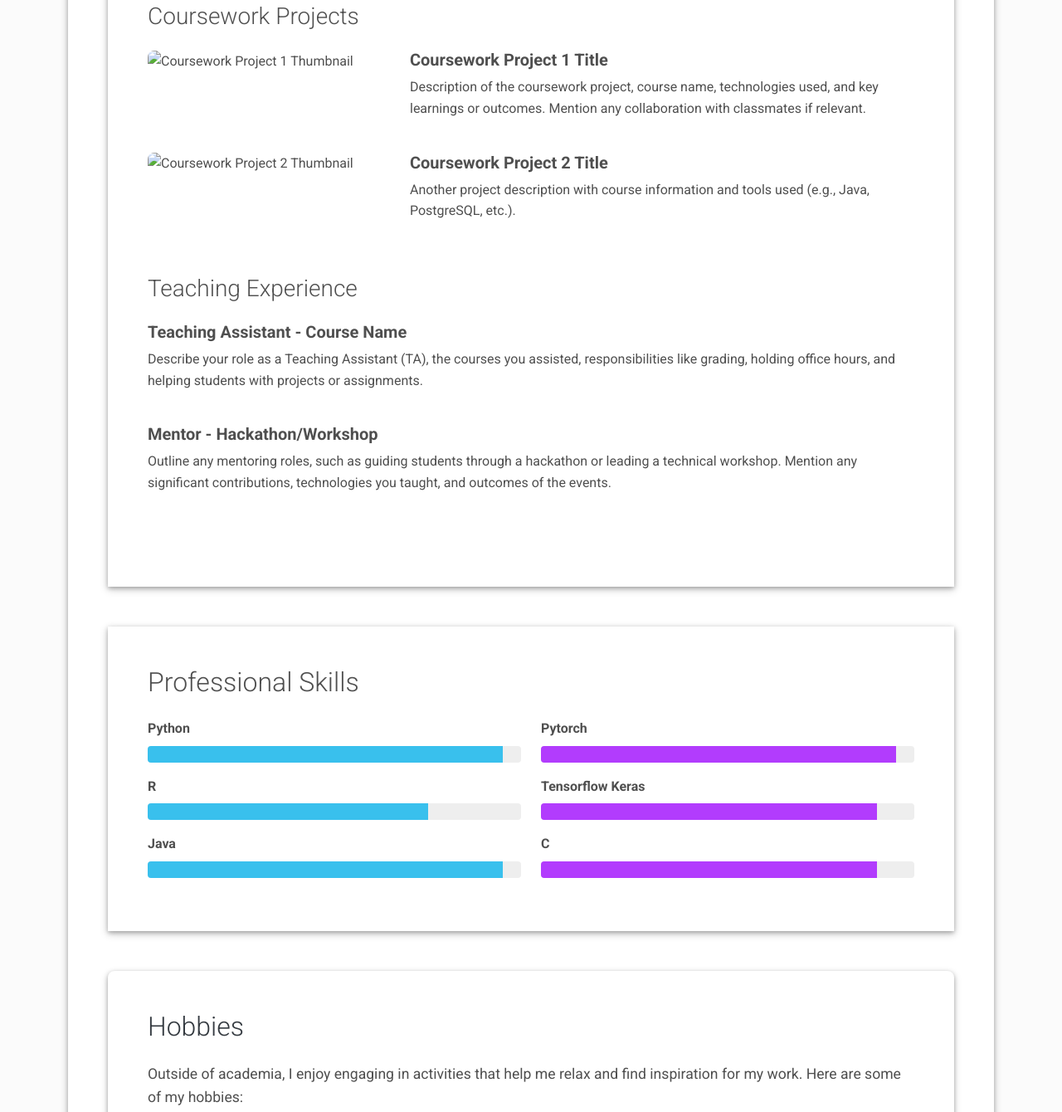
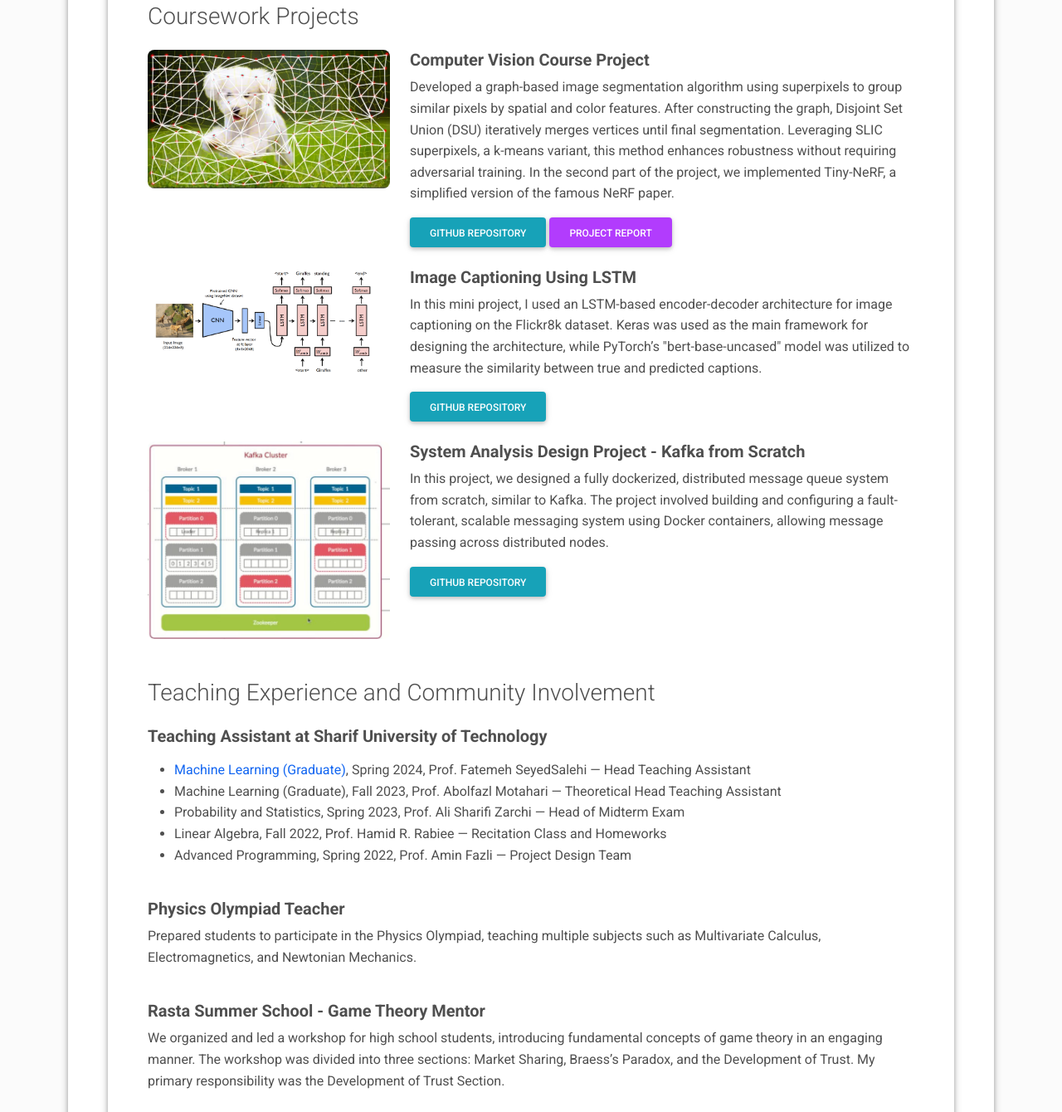
Before and after one commit to hgoli02/hgoli02.github.io, a plain HTML site: page index.html in a window 1280 px wide. Shown: the part 3113-4453 px from the top of the page at 83% size. Drawn offline with Linux system fonts and the light colour scheme.

Commit message:
big update

```diff
--- a/index.html
+++ b/index.html
@@ -220,56 +220,100 @@
     <!-- Add more research projects as needed -->
   </div>
 
-  <!-- Coursework Projects -->
+  <!-- Other Projects -->
   <div class="my-5">
     <h3 class="h3 fw-light mb-4" data-aos="fade-up" data-aos-delay="100">Coursework Projects</h3>
 
   <!-- Coursework Project 1 -->
   <div class="row mb-4" data-aos="fade-up" data-aos-delay="200">
     <div class="col-md-4">
-        <img class="img-fluid" src="images/coursework-project-1.jpg" alt="Coursework Project 1 Thumbnail" loading="lazy" />
+      <img class="img-fluid" src="images/c1.png" alt="Computer Vision Course Project Thumbnail" loading="lazy" />
     </div>
     <div class="col-md-8">
-        <h5 class="fw-bold">Coursework Project 1 Title</h5>
-        <p>Description of the coursework project, course name, technologies used, and key learnings or outcomes. Mention any collaboration with classmates if relevant.</p>
+      <h5 class="fw-bold">Computer Vision Course Project</h5>
+      <p>Developed a graph-based image segmentation algorithm using superpixels to group similar pixels by spatial and color features.
+      After constructing the graph, Disjoint Set Union (DSU) iteratively merges vertices until final segmentation.
+      Leveraging SLIC superpixels, a k-means variant, this method enhances robustness without requiring adversarial training.
+      In the second part of the project, we implemented Tiny-NeRF, a simplified version of the famous NeRF paper.</p>
+
+      <a href="https://github.com/hgoli02/Computer-Vision-Project/tree/master" class="btn btn-primary">GitHub Repository</a>
+      <a href="cv_report.pdf" class="btn btn-secondary">Project Report</a>
     </div>
   </div>
 
-    <!-- Coursework Project 2 -->
   <div class="row mb-4" data-aos="fade-up" data-aos-delay="300">
     <div class="col-md-4">
-        <img class="img-fluid" src="images/coursework-project-2.jpg" alt="Coursework Project 2 Thumbnail" loading="lazy" />
+      <img class="img-fluid" src="images/c2.png" alt="Image Captioning Using LSTM Thumbnail" loading="lazy" />
     </div>
     <div class="col-md-8">
-        <h5 class="fw-bold">Coursework Project 2 Title</h5>
-        <p>Another project description with course information and tools used (e.g., Java, PostgreSQL, etc.).</p>
+      <h5 class="fw-bold">Image Captioning Using LSTM</h5>
+      <p>
+        In this mini project, I used an LSTM-based encoder-decoder architecture for image captioning on the Flickr8k dataset.
+        Keras was used as the main framework for designing the architecture, while PyTorch’s "bert-base-uncased" model was utilized to measure the similarity between true and predicted captions.
+      </p>
+      <a href="https://github.com/hgoli02/Image-Captioning-using-LSTM" class="btn btn-primary">GitHub Repository</a>
+    </div>
+  </div>
+  <!-- System Analysis Design Project - Kafka from Scratch -->
+<div class="row mb-4" data-aos="fade-up" data-aos-delay="400">
+  <div class="col-md-4">
+    <img class="img-fluid" src="images/c3.png" alt="Kafka from Scratch Project Thumbnail" loading="lazy" />
+  </div>
+  <div class="col-md-8">
+    <h5 class="fw-bold">System Analysis Design Project - Kafka from Scratch</h5>
+    <p>
+      In this project, we designed a fully dockerized, distributed message queue system from scratch, similar to Kafka.
+      The project involved building and configuring a fault-tolerant, scalable messaging system using Docker containers, allowing message passing across distributed nodes.
+    </p>
+    <a href="https://github.com/hgoli02/System-Analysis-Design-Project" class="btn btn-primary">GitHub Repository</a>
   </div>
 </div>
 
     <!-- Add more coursework projects as needed -->
   </div>
 
-  <!-- Teaching Experience -->
   <div class="my-5">
-    <h3 class="h3 fw-light mb-4" data-aos="fade-up" data-aos-delay="100">Teaching Experience</h3>
+    <h3 class="h3 fw-light mb-4" data-aos="fade-up" data-aos-delay="100">Teaching Experience and Community Involvement</h3>
 
-    <!-- Teaching Position 1 -->
+    <!-- Teaching Assistant at Sharif University of Technology -->
     <div class="row mb-4" data-aos="fade-up" data-aos-delay="400">
       <div class="col-md-12">
-        <h5 class="fw-bold">Teaching Assistant - Course Name</h5>
-        <p>Describe your role as a Teaching Assistant (TA), the courses you assisted, responsibilities like grading, holding office hours, and helping students with projects or assignments.</p>
+        <h5 class="fw-bold">Teaching Assistant at Sharif University of Technology</h5>
+        <p>
+          <ul>
+            <li><a href="https://sut-ml.github.io/" target="_blank">Machine Learning (Graduate)</a>, Spring 2024, Prof. Fatemeh SeyedSalehi — Head Teaching Assistant</li>
+            <li>Machine Learning (Graduate), Fall 2023, Prof. Abolfazl Motahari — Theoretical Head Teaching Assistant</li>
+            <li>Probability and Statistics, Spring 2023, Prof. Ali Sharifi Zarchi — Head of Midterm Exam</li>
+            <li>Linear Algebra, Fall 2022, Prof. Hamid R. Rabiee — Recitation Class and Homeworks</li>
+            <li>Advanced Programming, Spring 2022, Prof. Amin Fazli — Project Design Team</li>
+          </ul>
+        </p>
       </div>
     </div>
 
-    <!-- Teaching Position 2 -->
+    <!-- Physics Olympiad Teacher -->
     <div class="row mb-4" data-aos="fade-up" data-aos-delay="500">
       <div class="col-md-12">
-        <h5 class="fw-bold">Mentor - Hackathon/Workshop</h5>
-        <p>Outline any mentoring roles, such as guiding students through a hackathon or leading a technical workshop. Mention any significant contributions, technologies you taught, and outcomes of the events.</p>
+        <h5 class="fw-bold">Physics Olympiad Teacher</h5>
+        <p>Prepared students to participate in the Physics Olympiad, teaching multiple subjects such as Multivariate Calculus, Electromagnetics, and Newtonian Mechanics.</p>
       </div>
     </div>
 
-    <!-- Add more teaching experiences as needed -->
+    <!-- Rasta Summer School - Game Theory Mentor -->
+    <div class="row mb-4" data-aos="fade-up" data-aos-delay="600">
+      <div class="col-md-12">
+        <h5 class="fw-bold">Rasta Summer School - Game Theory Mentor</h5>
+        <p>We organized and led a workshop for high school students, introducing fundamental concepts of game theory in an engaging manner. The workshop was divided into three sections: Market Sharing, Braess’s Paradox, and the Development of Trust. My primary responsibility was the Development of Trust Section.</p>
+      </div>
+    </div>
+
+    <!-- Scientific Staff of Sharif AI-Challenge -->
+    <div class="row mb-4" data-aos="fade-up" data-aos-delay="700">
+      <div class="col-md-12">
+        <h5 class="fw-bold">Scientific Staff of Sharif AI-Challenge</h5>
+        <p>As a scientific staff member, I was involved with the design and implementation of the scientific part of the challenge.</p>
+      </div>
+    </div>
   </div>
 </div>
 
@@ -310,7 +354,7 @@
             <div class="progress-bar bg-secondary" role="progressbar" data-aos="zoom-in-right" data-aos-delay="400" data-aos-anchor=".skills-section" style="width: 90%" aria-valuenow="90" aria-valuemin="0" aria-valuemax="100"></div>
           </div>
         </div>
-        <div class="mb-3"><span class="fw-bolder">C</span>
+        <div class="mb-3"><span class="fw-bolder">C/C++</span>
           <div class="progress my-2 rounded" style="height: 20px">
             <div class="progress-bar bg-secondary" role="progressbar" data-aos="zoom-in-right" data-aos-delay="500" data-aos-anchor=".skills-section" style="width: 90%" aria-valuenow="85" aria-valuemin="0" aria-valuemax="100"></div>
           </div>
@@ -330,9 +374,8 @@
   <h2 class="h2 fw-light mb-4">Hobbies</h2>
   <p>Outside of academia, I enjoy engaging in activities that help me relax and find inspiration for my work. Here are some of my hobbies:</p>
   <ul class="list-unstyled">
-    <li><i class="fas fa-mountain"></i> Hiking - Exploring nature keeps me energized and helps me stay focused.</li>
-    <li><i class="fas fa-camera"></i> Photography - Capturing moments helps me appreciate the beauty in details, something I apply in research.</li>
-    <li><i class="fas fa-chess"></i> Chess - A game of strategy that sharpens my problem-solving skills.</li>
+    <li><i class="fas fa-book"></i> History Exploring - I enjoy reading history, especially from the Sengoku era (Japan) and the Three Kingdoms (China). I fantasize about different paths that history could have unfolded and write and draw some paintings from those eras</li>
+    <li><i class="fas fa-seedling"></i> Gardening and Flowering - I used to enjoy gardening and taking care of flowers. I plan to take up this hobby again in the near future.</li>
   </ul>
 </div>
 
```
Also changed, not shown: images/c1.png (added), images/c2.png (added), images/c3.png (added), 1 other file. Lines whose indentation alone changed are shown as unchanged.
